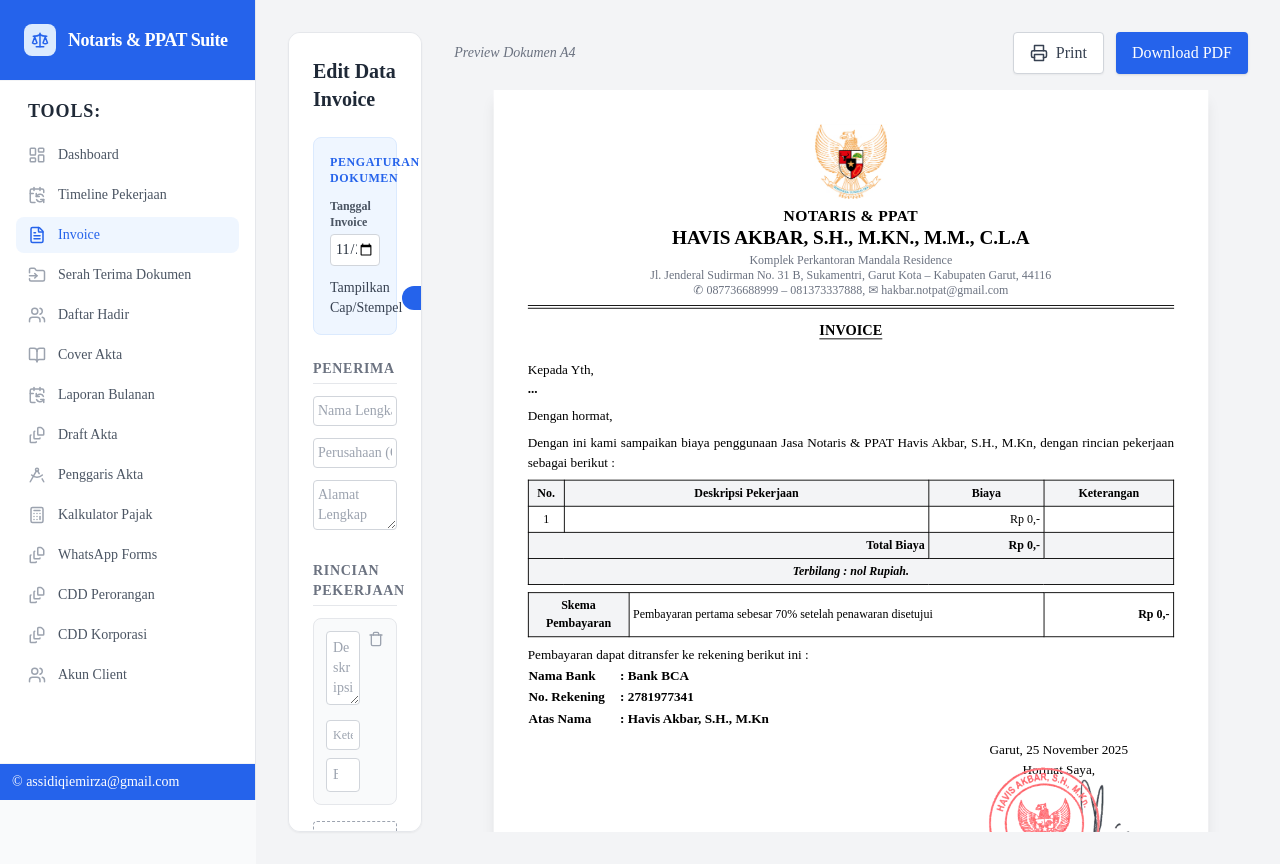
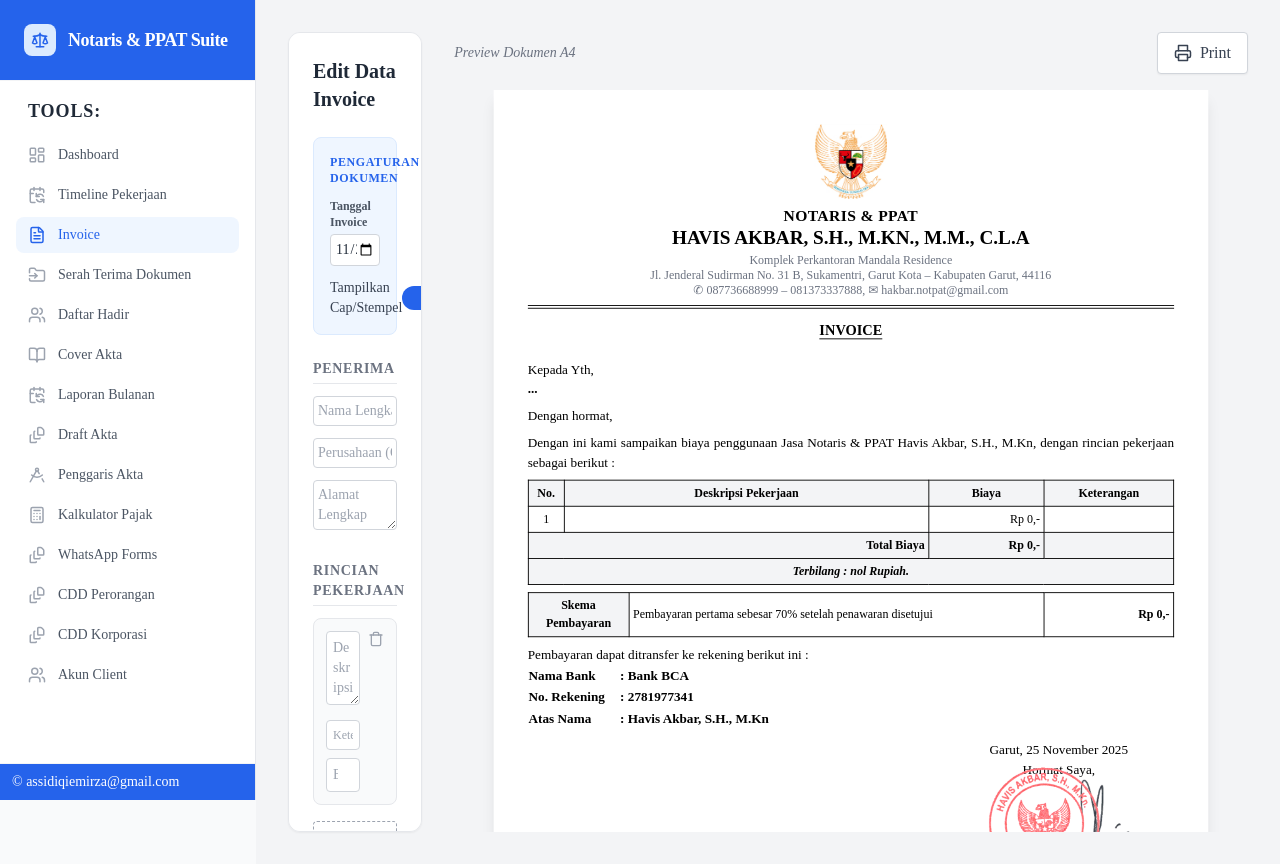
Before and after one commit to mirzajebret/superapp-notaris, a Next.js app: page /modules/invoice in a window 1280 px wide. Built offline with nearby package versions, Linux system fonts and the light colour scheme; what path would draw is missing.

Commit message:
fix month lapbul

```diff
--- a/app/modules/invoice/page.tsx
+++ b/app/modules/invoice/page.tsx
@@ -147,53 +147,6 @@ export default function NewInvoicePage() {
     window.print();
   };
 
-  // --- FITUR DOWNLOAD PDF (HTML2PDF - SIMPLIFIED & FIXED) ---
-  const handleDownloadPDF = async () => {
-    // Cek apakah element ada
-    if (!invoiceRef.current) {
-      alert("Area invoice tidak ditemukan.");
-      return;
-    }
-
-    setLoading(true);
-
-    try {
-      // Import library secara dynamic (Client Side Only)
-      const html2pdf = (await import('html2pdf.js')).default;
-      const element = invoiceRef.current;
-
-      // Opsi PDF yang Stabil
-      const opt = {
-        margin: 0,
-        filename: `Invoice-${formData.recipient.name.replace(/[^a-zA-Z0-9]/g, '-') || 'Draft'}.pdf`,
-        image: { type: 'jpeg', quality: 0.98 },
-        html2canvas: {
-          scale: 2,
-          useCORS: true,
-          // Paksa lebar canvas agar pas dengan lebar CSS A4 (210mm)
-          // Ini mencegah library "mengecilkan" konten
-          width: 750, // 794px adalah est. lebar A4 di layar (96 DPI)
-          windowWidth: 750,
-        },
-        jsPDF: {
-          unit: 'mm',
-          format: 'a4',
-          orientation: 'portrait'
-        }
-      };
-
-      // Generate PDF
-      await html2pdf().set(opt).from(element).save();
-
-    } catch (error) {
-      console.error("PDF Generation Error:", error);
-      alert("Gagal download PDF. Coba refresh halaman.");
-    } finally {
-      setLoading(false);
-    }
-  };
-
-
   const getDisplayDate = (): string => {
     if (!formData.invoiceDate) return '';
     const date = new Date(formData.invoiceDate);
@@ -338,16 +291,6 @@ export default function NewInvoicePage() {
             >
               <svg xmlns="http://www.w3.org/2000/svg" width="18" height="18" viewBox="0 0 24 24" fill="none" stroke="currentColor" strokeWidth="2" strokeLinecap="round" strokeLinejoin="round"><polyline points="6 9 6 2 18 2 18 9"></polyline><path d="M6 18H4a2 2 0 0 1-2-2v-5a2 2 0 0 1 2-2h16a2 2 0 0 1 2 2v5a2 2 0 0 1-2 2h-2"></path><rect x="6" y="14" width="12" height="8"></rect></svg>
               Print
-            </button>
-
-            {/* Tombol Download PDF Asli */}
-            <button
-              onClick={handleDownloadPDF}
-              disabled={loading}
-              className="flex items-center gap-2 bg-blue-600 text-white px-4 py-2 rounded shadow hover:bg-blue-700 transition font-medium disabled:opacity-50 disabled:cursor-not-allowed"
-            >
-
-              {loading ? 'Mengunduh PDF...' : 'Download PDF'}
             </button>
           </div>
         </div>
--- a/app/modules/laporan-bulanan/page.tsx
+++ b/app/modules/laporan-bulanan/page.tsx
@@ -140,13 +140,13 @@ const formatDateLong = (isoDate: string) => {
   return new Date(isoDate).toLocaleDateString('id-ID', { day: '2-digit', month: 'long', year: 'numeric' });
 };
 const getRomanMonth = (month: number) => {
-  const romans = ["I", "II", "III", "IV", "V", "VI", "VII", "VIII", "IX", "X", "XI", "XII"];
-  return romans[month - 1] || "";
+  const romans = ["I", "II", "III", "IV", "V", "VI", "VII", "VIII", "IX", "X", "XI", "XII", "I"];
+  return romans[month] || "";
 };
 
 export default function LapbulModulePage() {
   const today = new Date();
-  const [selectedMonth, setSelectedMonth] = useState(today.getMonth() + 1);
+  const [selectedMonth, setSelectedMonth] = useState(today.getMonth());
   const [selectedYear, setSelectedYear] = useState(today.getFullYear());
   const [activeTab, setActiveTab] = useState<'data' | 'notaris' | 'ppat'>('data');
 
@@ -635,9 +635,9 @@ export default function LapbulModulePage() {
                           {/* Kolom 1: Label Kiri (15%) */}
                           <td className="w-[15%] align-top py-0.5">Nomor</td>
                           {/* Kolom 2: Isi Kiri (40%) */}
-                          <td className="w-[40%] align-top py-0.5">: {(idx + 1).toString().padStart(2, '0')}/PPAT/HA/{getRomanMonth(selectedMonth + 1)}/{selectedYear}</td>
+                          <td className="w-[40%] align-top py-0.5">: {(idx + 1).toString().padStart(2, '0')}/PPAT/HA/{getRomanMonth(selectedMonth)}/{selectedYear + 1}</td>
                           {/* Kolom 3: Kanan (45%) - Ada padding kiri agar tidak mepet */}
-                          <td className="w-[45%] align-top py-0.5 pl-8">Garut, {formatDateLong(new Date(selectedYear, selectedMonth - 0, 4).toISOString())}</td>
+                          <td className="w-[45%] align-top py-0.5 pl-8">Garut, {formatDateLong(new Date(selectedYear, selectedMonth - 0, 5).toISOString())}</td>
                         </tr>
 
                         {/* BARIS 2: Lampiran & Kepada Yth */}
@@ -851,9 +851,9 @@ export default function LapbulModulePage() {
                         {/* Kolom 1: Label Kiri (15%) */}
                         <td className="w-[15%] align-top py-0.5">Nomor</td>
                         {/* Kolom 2: Isi Kiri (40%) */}
-                        <td className="w-[40%] align-top py-0.5">: 01/NOT/HA/{getRomanMonth(selectedMonth + 1)}/{selectedYear}</td>
+                        <td className="w-[40%] align-top py-0.5">: 01/NOT/HA/{getRomanMonth(selectedMonth)}/{selectedYear + 1}</td>
                         {/* Kolom 3: Kanan (45%) - Ada padding kiri agar tidak mepet */}
-                        <td className="w-[45%] align-top py-0.5 pl-8">Garut, {formatDateLong(new Date(selectedYear, selectedMonth - 0, 4).toISOString())}</td>
+                        <td className="w-[45%] align-top py-0.5 pl-8">Garut, {formatDateLong(new Date(selectedYear, selectedMonth - 0, 5).toISOString())}</td>
                       </tr>
 
                       {/* BARIS 2: Lampiran & Kepada Yth */}
--- a/app/modules/laporan-bulanan/test2.tsx
+++ /dev/null
@@ -1 +0,0 @@
-<div><label className="block text-xs font-bold text-gray-500 mb-1">TANGGAL AKTA</label><input type="date" className="w-full border p-2 rounded" value={formState.tanggalAkta} onChange={e => setFormState({ ...formState, tanggalAkta: e.target.value })} /></div>
```
